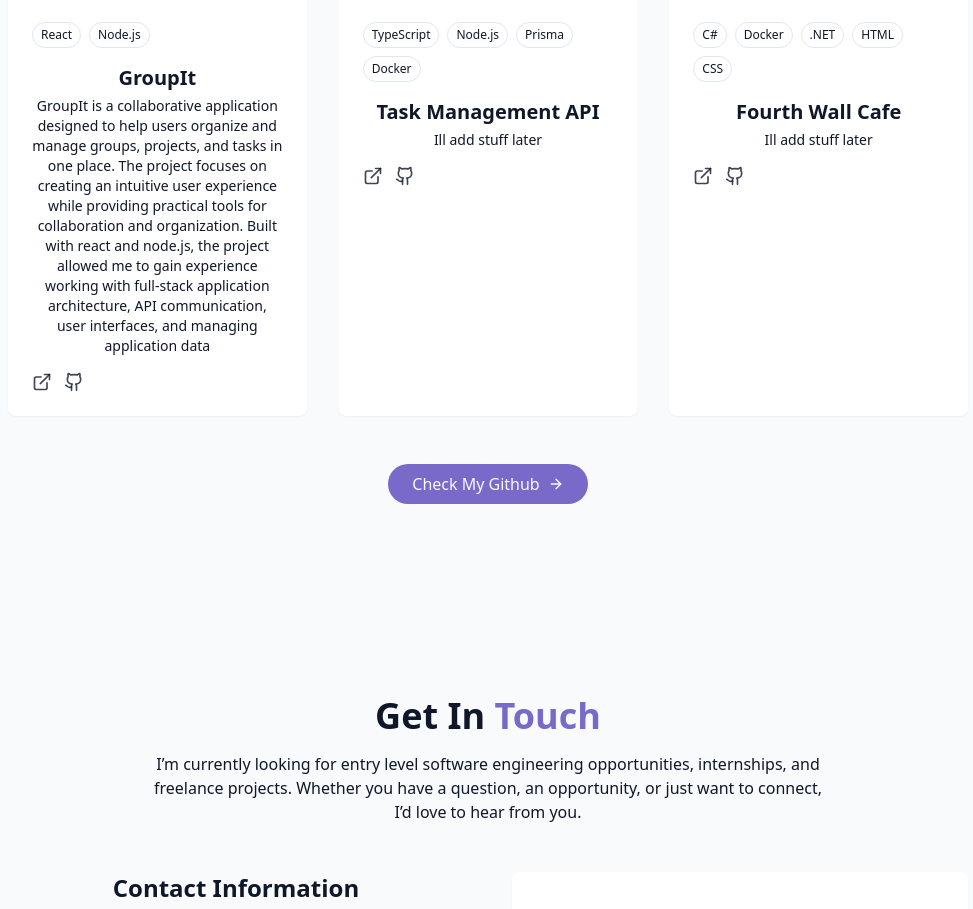
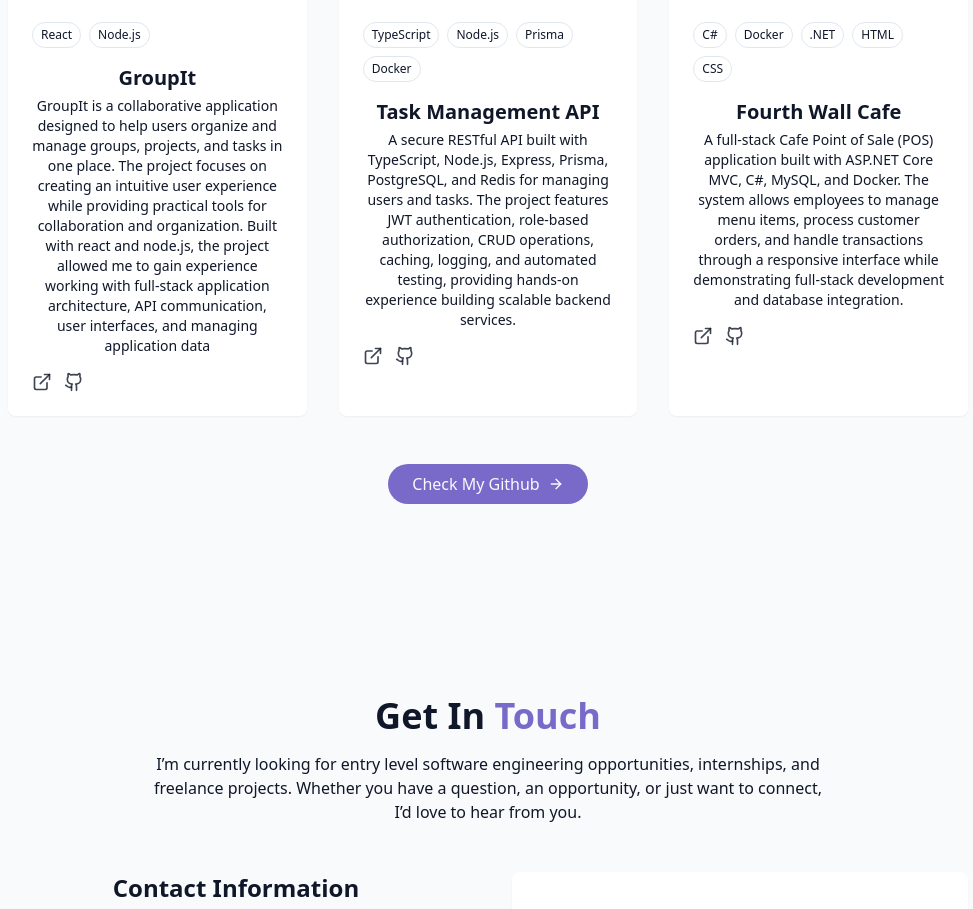
Before and after one commit to Chris-tech29/Portfolio-Website, a React (Vite) app: page / in a window 1280 px wide. Shown: the part 3002-3911 px from the top of the page, without its empty margins (152-1125 px from the left). Built offline with nearby package versions, Linux system fonts and the light colour scheme.

Commit message:
Added descriptions to the projects

```diff
--- a/src/components/ProjectSection.jsx
+++ b/src/components/ProjectSection.jsx
@@ -21,18 +21,22 @@ const projects = [
   {
     id: 2,
     title: "Task Management API",
-    description: "Ill add stuff later",
+    description: "A secure RESTful API built with TypeScript, Node.js, Express, Prisma, PostgreSQL, and Redis for managing users and tasks. The project features JWT authentication, role-based authorization, CRUD operations, caching, logging, and automated testing, providing hands-on experience building scalable backend services.",
     image: TaskAPI,
     tags: ["TypeScript", "Node.js", "Prisma", "Docker"],
+    demoUrl:
+      "https://github.com/atlas-school-classroom/task-management-api-project-requirements-Chris-tech29",
     githubUrl:
       "https://github.com/atlas-school-classroom/task-management-api-project-requirements-Chris-tech29",
   },
   {
     id: 3,
     title: "Fourth Wall Cafe",
-    description: "Ill add stuff later",
+    description: "A full-stack Cafe Point of Sale (POS) application built with ASP.NET Core MVC, C#, MySQL, and Docker. The system allows employees to manage menu items, process customer orders, and handle transactions through a responsive interface while demonstrating full-stack development and database integration.",
     image: FWCafe,
     tags: ["C#", "Docker", ".NET", "HTML", "CSS",],
+    demoUrl:
+      "https://github.com/atlas-school-classroom/cs1400-assignment-building-a-full-stack-cafe-pos-system-Chris-tech29",
     githubUrl:
       "https://github.com/atlas-school-classroom/cs1400-assignment-building-a-full-stack-cafe-pos-system-Chris-tech29",
   }
```
